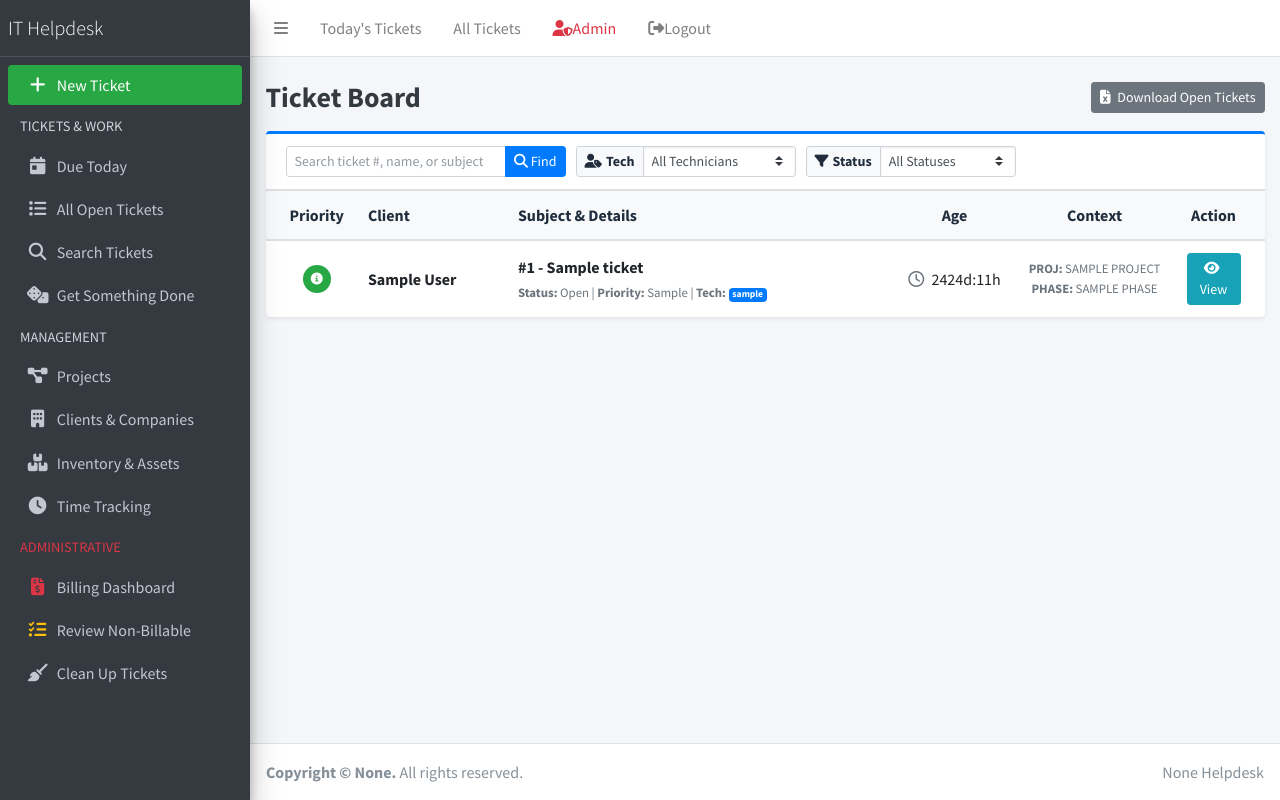
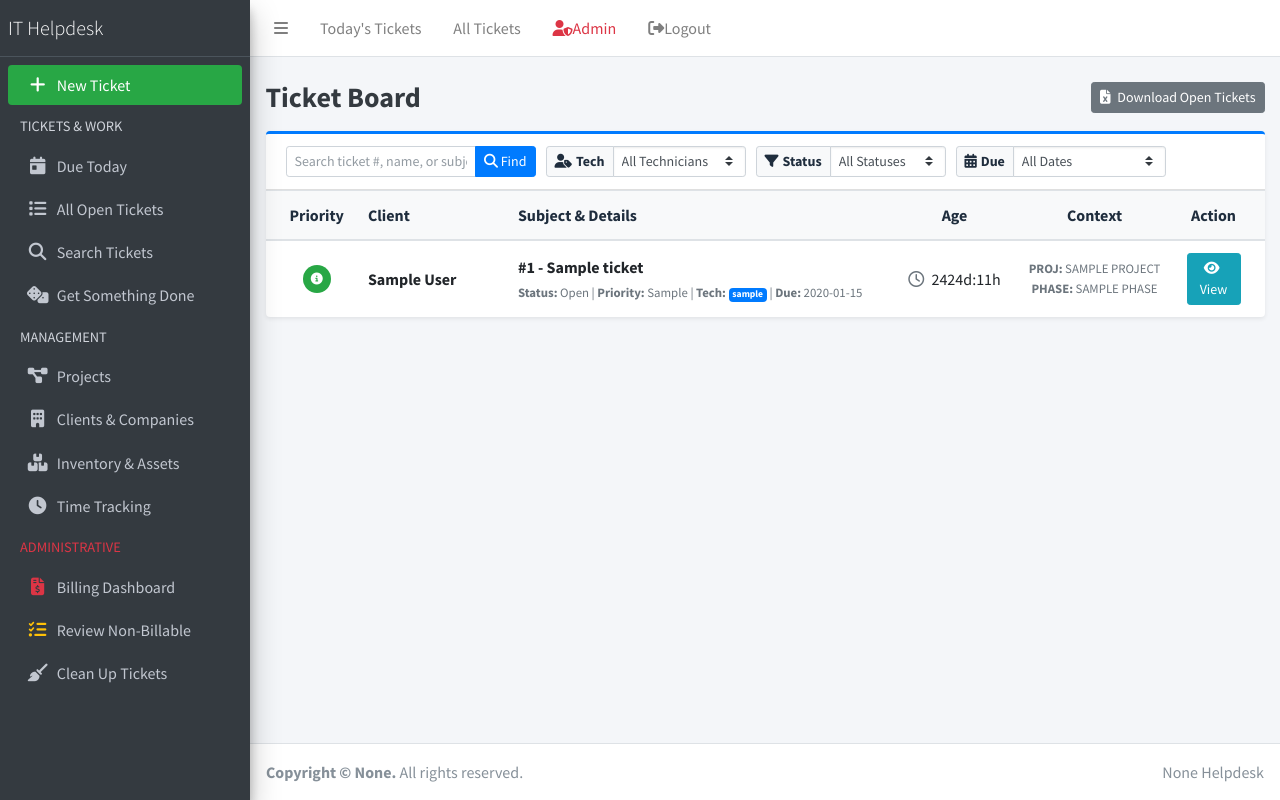
Before and after one commit to abean94/Ticket-and-Project-Management, a Flask app: page /dashboard in a window 1280 px wide. Run offline with Flask 3, Linux system fonts and the light colour scheme; a user stored in the database is signed in; tables that the repository leaves empty hold one stand-in row (values such as "Sample post"); parts of the project's set-up code (start-up, migrations or seed data) failed here and were passed over; some libraries are stand-ins or nearby versions.

Commit message:
added due date filter

```diff
--- a/templates/dashboard.html
+++ b/templates/dashboard.html
@@ -18,7 +18,7 @@
     <div class="card-header bg-white">
         <div class="d-flex flex-wrap align-items-center gap-2" style="gap: 10px;">
             <!-- Search Box -->
-            <div class="input-group input-group-sm" style="max-width: 280px;">
+            <div class="input-group input-group-sm" style="max-width: 250px;">
                 <input type="text" id="ticketSearchInput" placeholder="Search ticket #, name, or subject" class="form-control">
                 <div class="input-group-append">
                     <button class="btn btn-primary" onclick="searchTicket()">
@@ -28,7 +28,7 @@
             </div>
 
             <!-- Technician Filter Dropdown -->
-            <div class="input-group input-group-sm" style="max-width: 220px;">
+            <div class="input-group input-group-sm" style="max-width: 200px;">
                 <div class="input-group-prepend">
                     <label class="input-group-text bg-light" for="techFilterSelect"><i class="fas fa-user-tag mr-1"></i> Tech</label>
                 </div>
@@ -46,7 +46,7 @@
             </div>
 
             <!-- Status Filter Dropdown -->
-            <div class="input-group input-group-sm" style="max-width: 210px;">
+            <div class="input-group input-group-sm" style="max-width: 190px;">
                 <div class="input-group-prepend">
                     <label class="input-group-text bg-light" for="statusFilterSelect"><i class="fas fa-filter mr-1"></i> Status</label>
                 </div>
@@ -59,6 +59,29 @@
                     <option value="on hold">On Hold</option>
                     <option value="closed">Closed</option>
                 </select>
+            </div>
+
+            <!-- Due Date Filter Dropdown -->
+            <div class="input-group input-group-sm" style="max-width: 210px;">
+                <div class="input-group-prepend">
+                    <label class="input-group-text bg-light" for="dateFilterSelect"><i class="fas fa-calendar-alt mr-1"></i> Due</label>
+                </div>
+                <select id="dateFilterSelect" class="custom-select custom-select-sm" onchange="toggleCustomDateInputs(); applyFilters();">
+                    <option value="all" selected>All Dates</option>
+                    <option value="today">Due Today</option>
+                    <option value="tomorrow">Due Tomorrow</option>
+                    <option value="next_7_days">Next 7 Days</option>
+                    <option value="overdue">Past Due</option>
+                    <option value="custom">Custom Range</option>
+                    <option value="none">No Due Date</option>
+                </select>
+            </div>
+
+            <!-- Custom Date Inputs (Revealed when "Custom Range" is selected) -->
+            <div id="customDateContainer" class="d-none align-items-center" style="gap: 5px;">
+                <input type="date" id="customStartDate" class="form-control form-control-sm" onchange="applyFilters()" style="width: 135px;">
+                <span class="small text-muted">to</span>
+                <input type="date" id="customEndDate" class="form-control form-control-sm" onchange="applyFilters()" style="width: 135px;">
             </div>
         </div>
     </div>
@@ -80,7 +103,8 @@
                     {% for ticket in tickets %}
                     <tr class="ticket-item"
                         data-tech="{{ ticket.assigned_tech.username if ticket.assigned_tech else 'unassigned' }}"
-                        data-status="{{ ticket.status | lower }}">
+                        data-status="{{ ticket.status | lower }}"
+                        data-duedate="{{ ticket.due_date | ymd }}">
                         <td class="text-center align-middle">
                             <span class="badge {% if ticket.priority == 'Important-Urgent' %}badge-danger{% elif ticket.priority == 'Important-NotUrgent' %}badge-warning{% else %}badge-success{% endif %} p-2" onclick="openEditWindow('{{ url_for('edit_ticket', id=ticket.id) }}')" style="cursor: pointer; border-radius: 50%;">
                                 <i class="fas {% if ticket.status == 'Closed' or ticket.status == 'Completed' %}fa-check{% else %}fa-info-circle{% endif %}"></i>
@@ -103,6 +127,9 @@
                                         <span class="badge badge-secondary">Unassigned</span>
                                     {% endif %}
                                 </span>
+                                {% if ticket.due_date %}
+                                | <span><strong>Due:</strong> {{ ticket.due_date | ymd }}</span>
+                                {% endif %}
                             </div>
                         </td>
                         <td class="align-middle text-center ticket-time">
@@ -139,23 +166,63 @@
         window.open(url, 'editTicketWindow', 'width=800,height=600,resizable=yes,scrollbars=yes,status=yes');
     }
 
-    // Apply combined filters and save selection to localStorage
+    function parseLocalDate(dateStr) {
+        if (!dateStr) return null;
+        const [year, month, day] = dateStr.split('-').map(Number);
+        return new Date(year, month - 1, day);
+    }
+
+    function toggleCustomDateInputs() {
+        const selectedDate = document.getElementById("dateFilterSelect").value;
+        const container = document.getElementById("customDateContainer");
+        if (selectedDate === "custom") {
+            container.classList.remove("d-none");
+            container.classList.add("d-flex");
+        } else {
+            container.classList.remove("d-flex");
+            container.classList.add("d-none");
+        }
+    }
+
+    // Apply combined filters and save selections to localStorage
     function applyFilters() {
         const selectedTech = document.getElementById("techFilterSelect").value;
         const selectedStatus = document.getElementById("statusFilterSelect").value;
+        const selectedDate = document.getElementById("dateFilterSelect").value;
+
+        const customStart = document.getElementById("customStartDate").value;
+        const customEnd = document.getElementById("customEndDate").value;
 
         // Persist selections across page reloads
         localStorage.setItem("dashboard_tech_filter", selectedTech);
         localStorage.setItem("dashboard_status_filter", selectedStatus);
+        localStorage.setItem("dashboard_date_filter", selectedDate);
+        localStorage.setItem("dashboard_custom_start", customStart);
+        localStorage.setItem("dashboard_custom_end", customEnd);
+
+        // Date calculations for comparison
+        const now = new Date();
+        const today = new Date(now.getFullYear(), now.getMonth(), now.getDate());
+
+        const tomorrow = new Date(today);
+        tomorrow.setDate(tomorrow.getDate() + 1);
+
+        const nextWeek = new Date(today);
+        nextWeek.setDate(nextWeek.getDate() + 7);
+
+        const startDateObj = parseLocalDate(customStart);
+        const endDateObj = parseLocalDate(customEnd);
 
         document.querySelectorAll(".ticket-item").forEach(item => {
             const itemTech = item.getAttribute("data-tech");
             const itemStatus = item.getAttribute("data-status");
+            const itemDueDateStr = item.getAttribute("data-duedate");
+            const itemDueDate = parseLocalDate(itemDueDateStr);
 
-            // Check tech match
+            // Tech match
             const techMatch = (selectedTech === "all") || (itemTech === selectedTech);
 
-            // Check status match
+            // Status match
             let statusMatch = false;
             if (selectedStatus === "all") {
                 statusMatch = true;
@@ -165,7 +232,37 @@
                 statusMatch = (itemStatus === selectedStatus);
             }
 
-            if (techMatch && statusMatch) {
+            // Due Date match
+            let dateMatch = false;
+            if (selectedDate === "all") {
+                dateMatch = true;
+            } else if (selectedDate === "today") {
+                dateMatch = (itemDueDate && itemDueDate.getTime() === today.getTime());
+            } else if (selectedDate === "tomorrow") {
+                dateMatch = (itemDueDate && itemDueDate.getTime() === tomorrow.getTime());
+            } else if (selectedDate === "next_7_days") {
+                dateMatch = (itemDueDate && itemDueDate.getTime() >= today.getTime() && itemDueDate.getTime() <= nextWeek.getTime());
+            } else if (selectedDate === "overdue") {
+                dateMatch = (itemDueDate && itemDueDate.getTime() < today.getTime());
+            } else if (selectedDate === "custom") {
+                if (itemDueDate) {
+                    if (startDateObj && endDateObj) {
+                        dateMatch = (itemDueDate.getTime() >= startDateObj.getTime() && itemDueDate.getTime() <= endDateObj.getTime());
+                    } else if (startDateObj) {
+                        dateMatch = (itemDueDate.getTime() >= startDateObj.getTime());
+                    } else if (endDateObj) {
+                        dateMatch = (itemDueDate.getTime() <= endDateObj.getTime());
+                    } else {
+                        dateMatch = true; // Show all if custom is picked but no dates entered yet
+                    }
+                } else {
+                    dateMatch = false;
+                }
+            } else if (selectedDate === "none") {
+                dateMatch = (!itemDueDate);
+            }
+
+            if (techMatch && statusMatch && dateMatch) {
                 item.style.display = "";
             } else {
                 item.style.display = "none";
@@ -177,6 +274,12 @@
     document.addEventListener("DOMContentLoaded", function () {
         const savedTech = localStorage.getItem("dashboard_tech_filter");
         const savedStatus = localStorage.getItem("dashboard_status_filter");
+        const savedDate = localStorage.getItem("dashboard_date_filter");
+        const savedStart = localStorage.getItem("dashboard_custom_start");
+        const savedEnd = localStorage.getItem("dashboard_custom_end");
+
+        if (savedStart) document.getElementById("customStartDate").value = savedStart;
+        if (savedEnd) document.getElementById("customEndDate").value = savedEnd;
 
         if (savedTech) {
             const techSelect = document.getElementById("techFilterSelect");
@@ -192,6 +295,14 @@
             }
         }
 
+        if (savedDate) {
+            const dateSelect = document.getElementById("dateFilterSelect");
+            if ([...dateSelect.options].some(opt => opt.value === savedDate)) {
+                dateSelect.value = savedDate;
+            }
+        }
+
+        toggleCustomDateInputs();
         applyFilters();
     });
 
```
